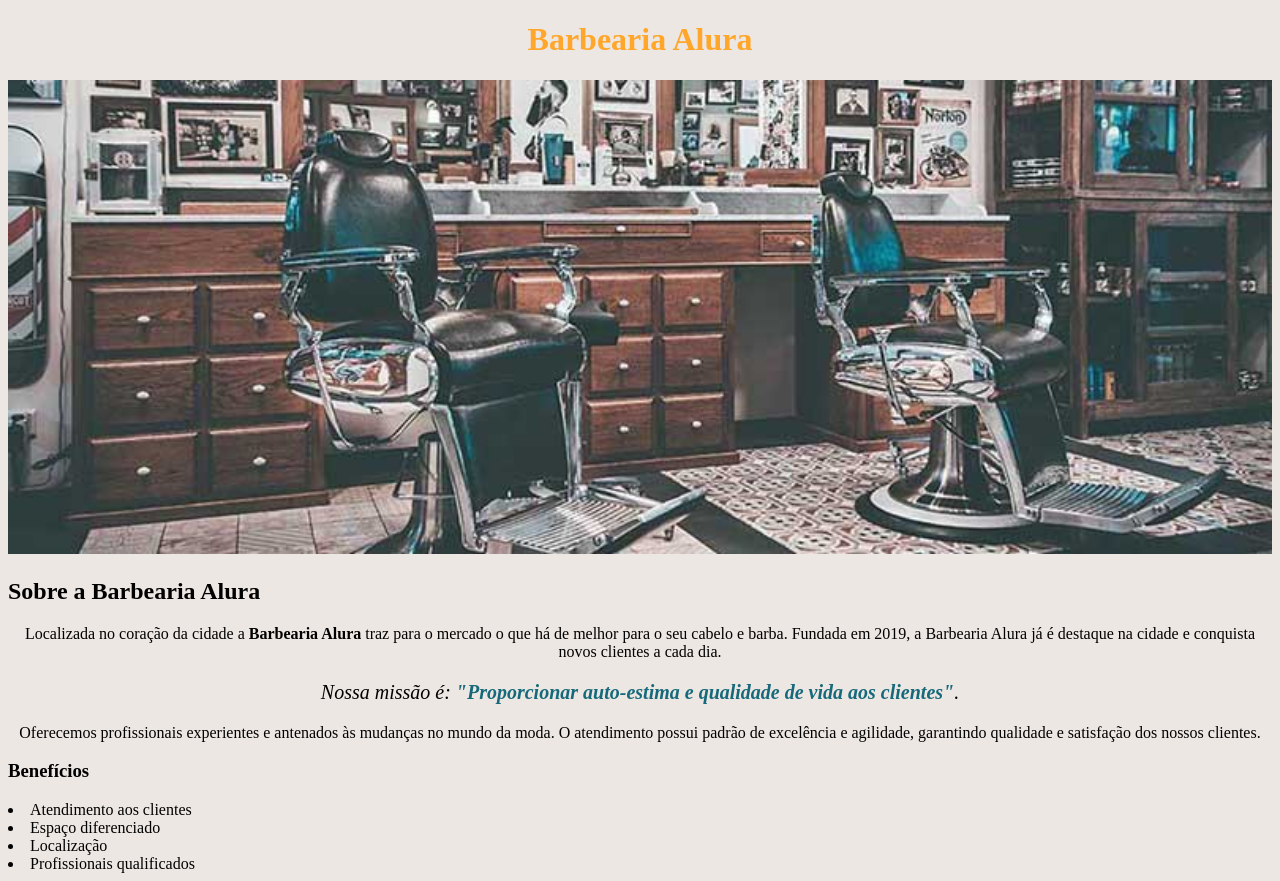
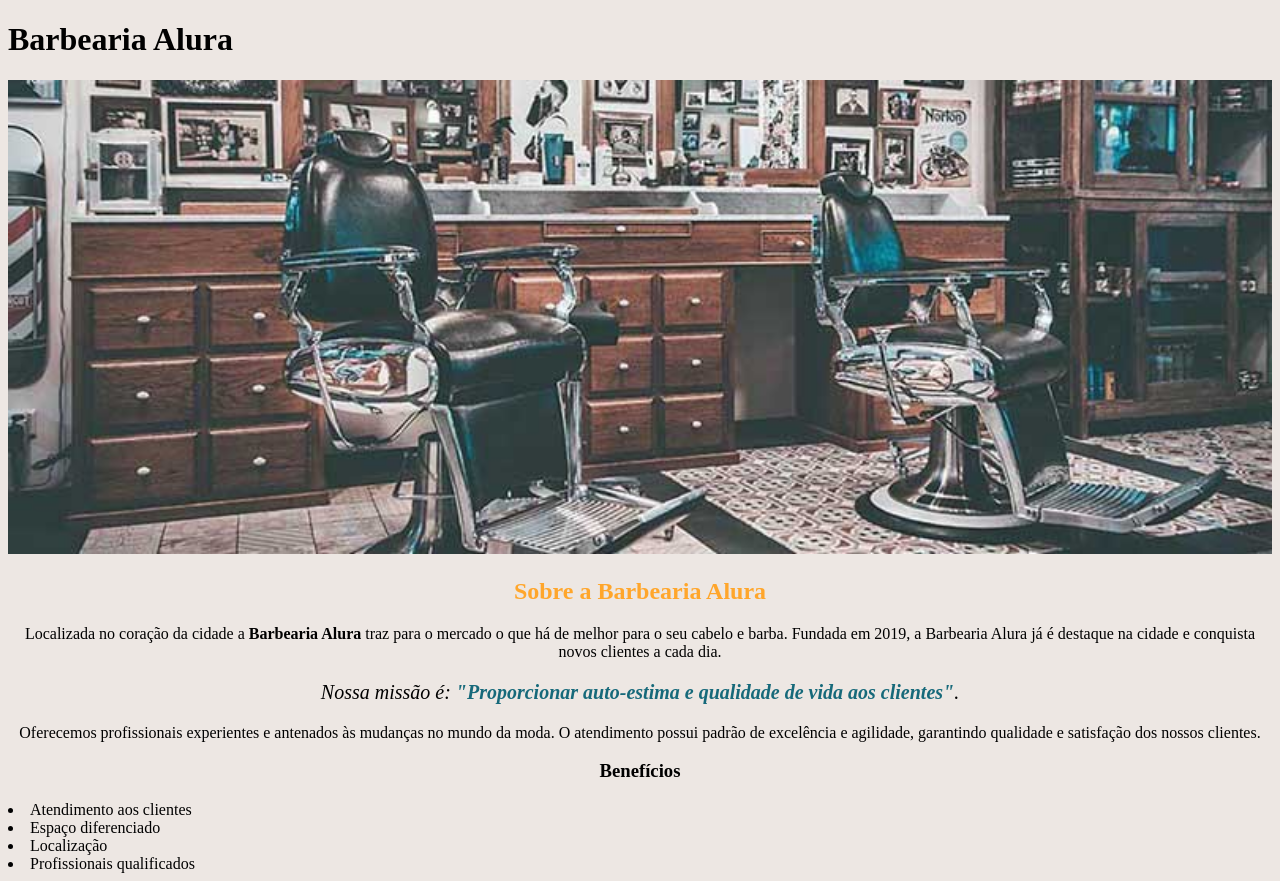
Before and after one commit to Luanna008/projeto-barbearia-alura, a plain HTML site: page Luana Banowski/index.html in a window 1280 px wide. Drawn offline with Linux system fonts and the light colour scheme.

Commit message:
Update style.css
hiiii

```diff
--- a/Luana Banowski/css/style.css
+++ b/Luana Banowski/css/style.css
@@ -6,9 +6,13 @@ body {
     width: 100%;
 }
 
-h1 {
+h2 {
     color: #FFA62B;
     text-align: center;
+}
+
+h3 {
+text-align: center;
 }
 
 em strong {
```
